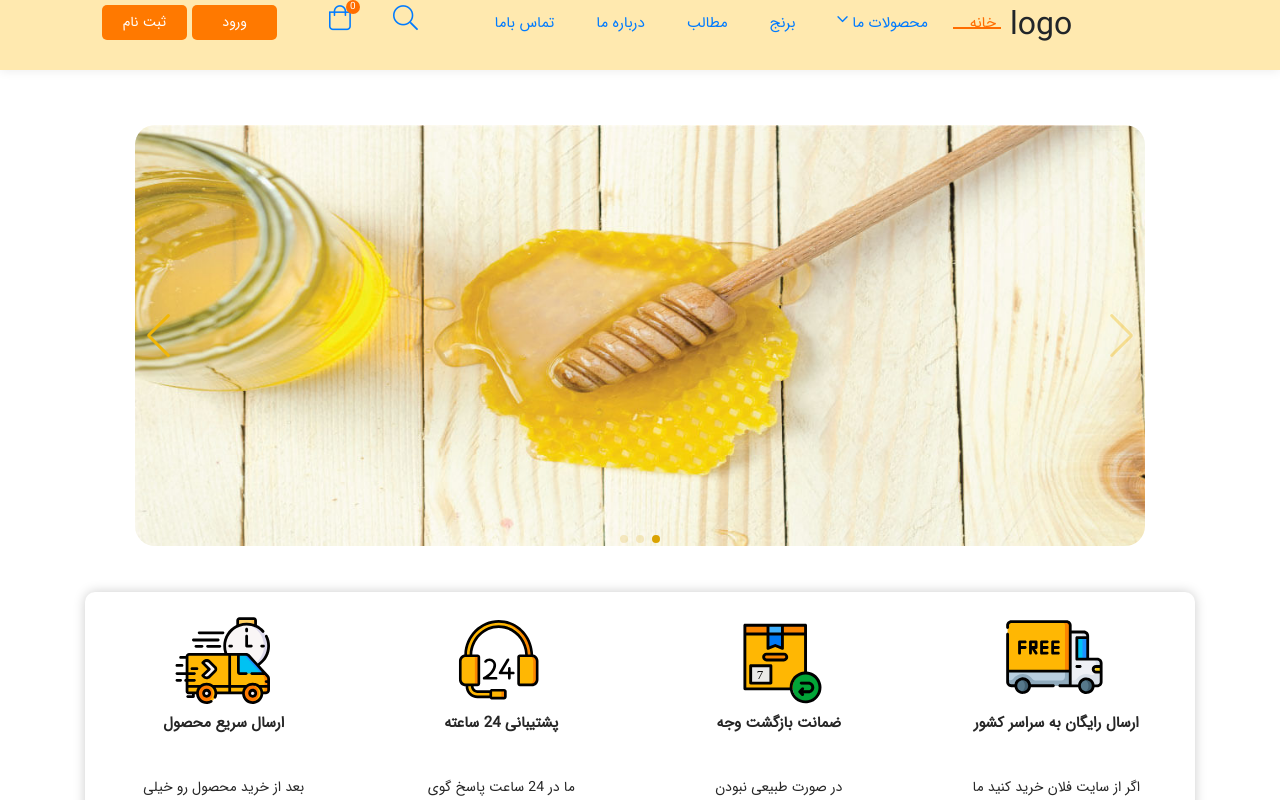
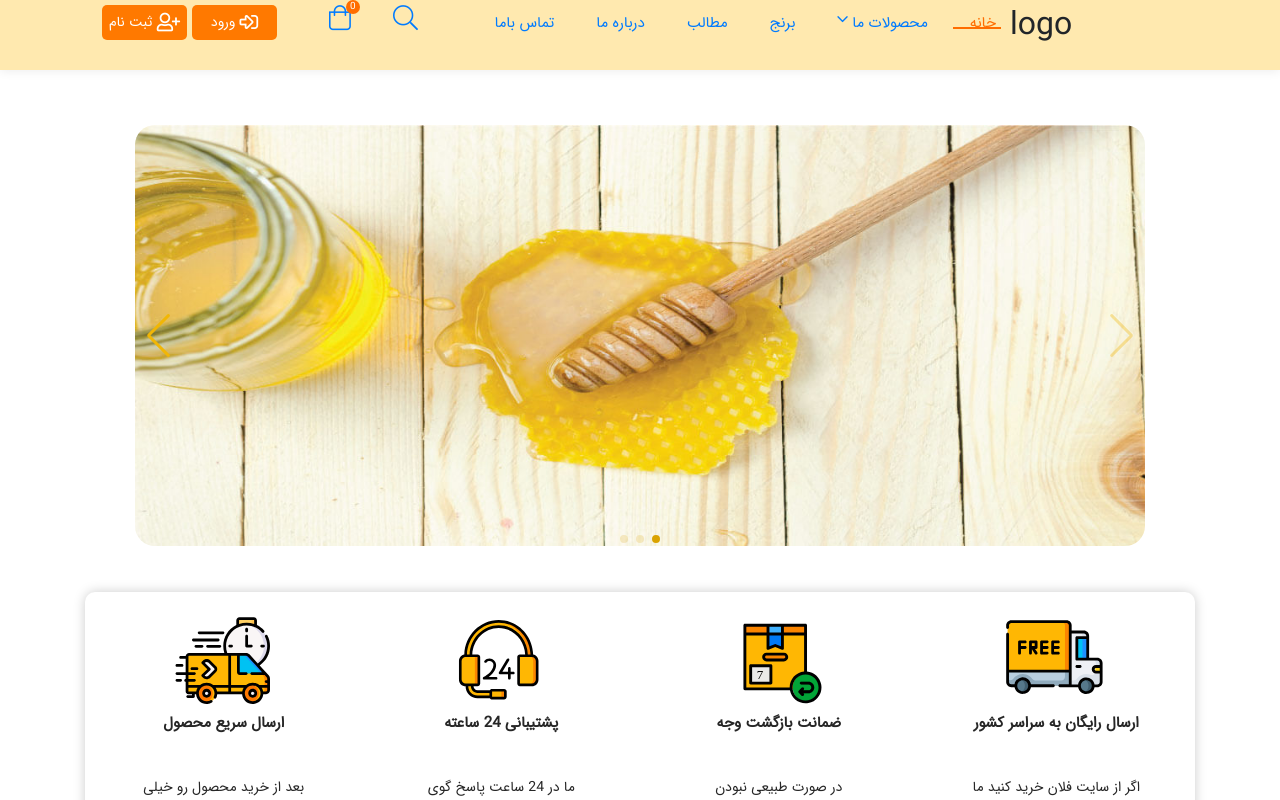
Before and after one commit to miladmohammadi82/afraalian-vue-cli, a Vue app: page / in a window 1280 px wide. Shown: the top 800 px of the page. Built offline with nearby package versions, Linux system fonts and the light colour scheme.

Commit message:
commit 1

```diff
--- a/src/components/header.vue
+++ b/src/components/header.vue
@@ -11,10 +11,6 @@
                     <h2>logo</h2>
                 </div>
                 <ul class="main-menu">
-                    <li class="register-btn-mobile">
-                        <button class="btn-register-system"><p>ورود</p></button>
-                        <button class="btn-register-system"><p>ثبت نام</p></button>
-                    </li>
 
                     <li class="nav-link"><a href="#" class="a-nav-link active">خانه</a></li>
 
@@ -79,8 +75,8 @@
 
                     </li>
                     <li>
-                        <button class="btn-register-system" style="margin-left: 5px;">ورود</button>
-                        <button class="btn-register-system">ثبت نام</button>
+                        <button class="btn-register-system" style="margin-left: 5px;"><i class="far fa-sign-in-alt fa-lg"></i>&nbsp;ورود</button>
+                        <button class="btn-register-system"><i class="far fa-user-plus fa-lg"></i>&nbsp;ثبت نام</button>
                     </li>
                 </ul>
 
```
